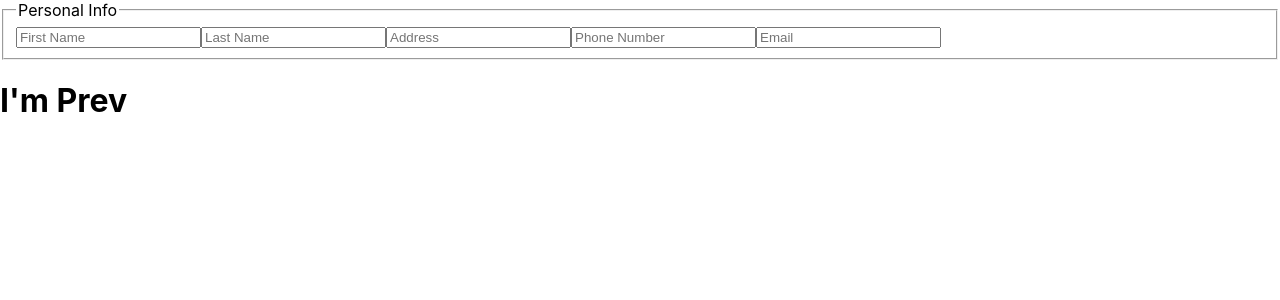
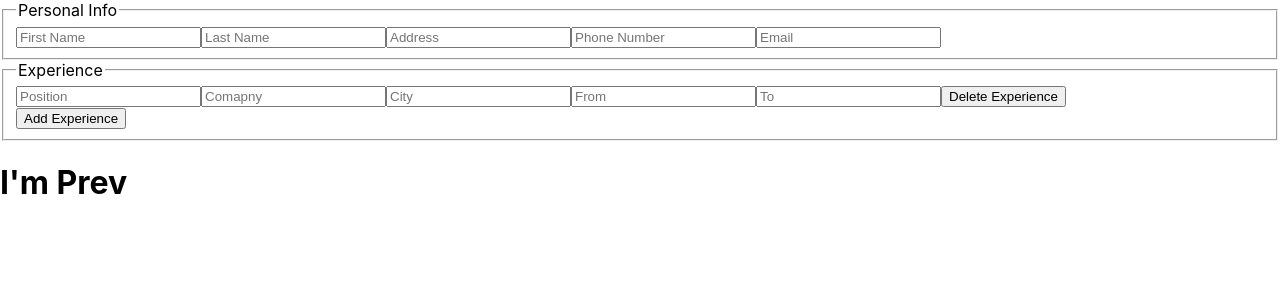
Before and after one commit to DawidGawronskiDev/odin-cv, a React (Create React App) app: page / in a window 1280 px wide. Shown: the top 300 px of the page. Built offline with nearby package versions, Linux system fonts and the light colour scheme; the HTML template or start-up script is replaced by a standard one.

Commit message:
Add ExperienceInput component

```diff
--- /dev/null
+++ b/src/components/ExperienceInput.js
@@ -0,0 +1,67 @@
+import React from "react";
+
+function ExperienceInput({
+    experience,
+    changeExperience,
+    addExperience,
+    deleteExperience}) {
+
+    const handleAddExperience = () => {
+        addExperience();
+    }
+
+    const handleDeleteExperience = (index) => {
+        deleteExperience(index);
+    }
+
+    return (
+        <fieldset>
+            <legend>Experience</legend>
+            {
+                experience.map((place, index) => {
+                    return (
+                        <div>
+                            <input
+                                type="text"
+                                placeholder="Position"
+                                onChange={(e) =>changeExperience(index, "position", e)}
+                            />
+                            <input
+                                type="text"
+                                placeholder="Comapny"
+                                onChange={(e) =>changeExperience(index, "company", e)}
+                            />
+                            <input
+                                type="text"
+                                placeholder="City"
+                                onChange={(e) =>changeExperience(index, "city", e)}
+                            />
+                            <input
+                                type="text"
+                                placeholder="From"
+                                onChange={(e) =>changeExperience(index, "Form", e)}
+                            />
+                            <input
+                                type="text"
+                                placeholder="To"
+                                onChange={(e) =>changeExperience(index, "to", e)}
+                            />
+                            <button
+                                type="button"
+                                onClick={(index) => handleDeleteExperience(index)}>
+                                Delete Experience
+                            </button>
+                        </div>
+                    )
+                })
+            }
+            <button
+                type="button"
+                onClick={handleAddExperience}>
+                Add Experience
+            </button>
+        </fieldset>
+    )
+}
+
+export default ExperienceInput
--- a/src/components/Form.js
+++ b/src/components/Form.js
@@ -1,16 +1,27 @@
 import React from "react";
 
-import PersonalInfoInput from "./PersonalInfoInput";
+import PersonalInfoInput from "./PersonalInfoInput"
+import ExperienceInput from "./ExperienceInput";
 
 function Form({
     personalInfo,
-    changePersonalInfo}) {
+    changePersonalInfo,
+    experience,
+    changeExperience,
+    addExperience,
+    deleteExperience}) {
     return (
         <form>
             <PersonalInfoInput
                 personalInfo={personalInfo}
                 changePersonalInfo={changePersonalInfo}
             />
+            <ExperienceInput
+                experience={experience}
+                changeExperience={changeExperience}
+                addExperience={addExperience}
+                deleteExperience={deleteExperience}
+            />
         </form>
     )
 }
--- a/src/components/Main.js
+++ b/src/components/Main.js
@@ -14,14 +14,21 @@ class Main extends Component {
                 address: "",
                 phone: "",
                 email: "",
-            }
+            },
+            experience: [
+                {
+                    position: "",
+                    company: "",
+                    city: "",
+                    from: "",
+                    to: "",
+                }
+            ]
         }
     }
 
     changePersonalInfo = (propertyName, e) => {
-
         const updatedPersonalInfo = this.state.personalInfo;
-
         updatedPersonalInfo[propertyName] = e.target.value;
 
         this.setState({
@@ -29,14 +36,56 @@ class Main extends Component {
         })
     }
 
+    changeExperience = (index, properyName, e) => {
+        const updatedExperience = this.state.experience;
+        updatedExperience[index][properyName] = e.target.value;
+
+        this.setState({
+            experience: updatedExperience,
+        })
+    }
+
+    addExperience = () => {
+        const updatedExperience =
+            [...this.state.experience, {
+                position: "",
+                company: "",
+                city: "",
+                from: "",
+                to: "",
+            }];
+
+        this.setState({
+            experience: updatedExperience,
+        })
+    }
+
+    deleteExperience = (index) => {
+        const updatedExperience = [...this.state.experience];
+        updatedExperience.splice(index, 1);
+
+        this.setState({
+            experience: updatedExperience,
+        })
+    }
+
     render() {
         return (
             <main>
                 <Form
-                personalInfo={this.state.personalInfo}
-                changePersonalInfo={this.changePersonalInfo}
+                    // personal info
+                    personalInfo={this.state.personalInfo}
+                    changePersonalInfo={this.changePersonalInfo}
+                    // experience
+                    experience={this.state.experience}
+                    changeExperience={this.changeExperience}
+                    addExperience={this.addExperience}
+                    deleteExperience={this.deleteExperience}
                 />
-                <Prev personalInfo={this.state.personalInfo} />
+                <Prev
+                    personalInfo={this.state.personalInfo}
+                    experience={this.state.experience}
+                />
             </main>
         )
     }
```
